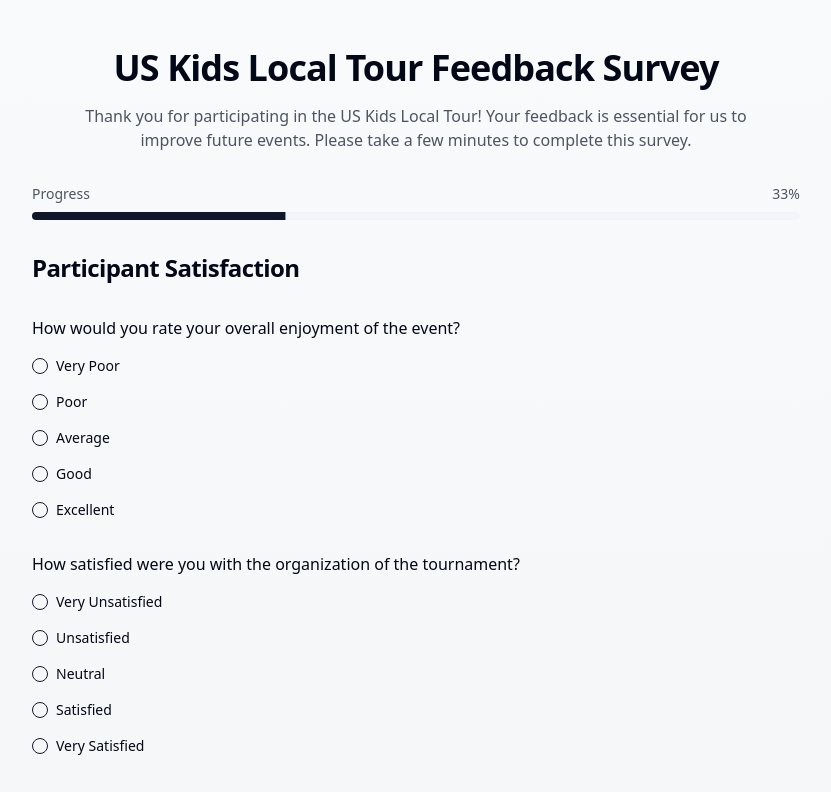
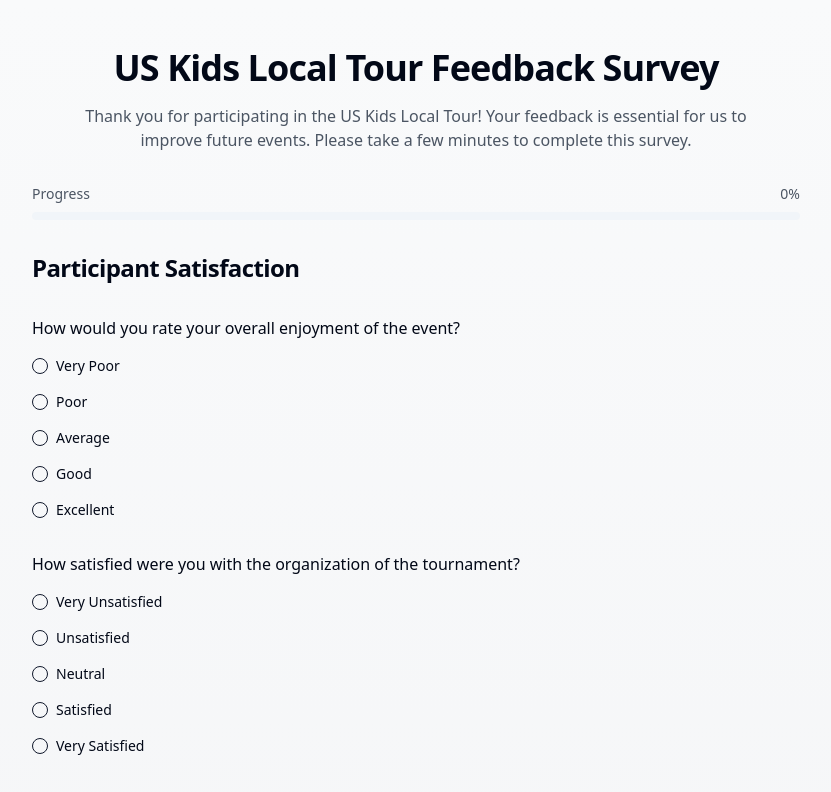
Before and after one commit to memo83vega/us-kids-survey, a React (Vite) app: page / in a window 1280 px wide. Shown: the top 792 px of the page, without its empty margins (224-1055 px from the left). Built offline with nearby package versions, Linux system fonts and the light colour scheme.

Commit message:
Update progress bar functionality
The progress bar now starts at 0% and increments with each answered question, reaching 100% upon completion.

```diff
--- a/src/components/FeedbackSurvey.tsx
+++ b/src/components/FeedbackSurvey.tsx
@@ -61,13 +61,11 @@ export const FeedbackSurvey = () => {
     // Count how many required fields have been answered
     const answeredFields = requiredFields.filter(field => !!formValues[field as keyof SurveyData]);
 
-    // Calculate progress - each required field is worth an equal percentage
-    // Start at 33% per section entry, then add progress as questions are answered
-    const sectionBaseProgress = 33 * (currentSection > 0 ? Math.min(currentSection, 1) : 0);
-    const questionProgress = Math.round((answeredFields.length / requiredFields.length) * 67);
+    // Calculate progress as a percentage of answered required questions
+    const progress = Math.round((answeredFields.length / requiredFields.length) * 100);
 
-    setProgressValue(sectionBaseProgress + questionProgress);
-  }, [formValues, currentSection]);
+    setProgressValue(progress);
+  }, [formValues]);
 
   const onSubmit = async (data: SurveyData) => {
     setIsSubmitting(true);
```
